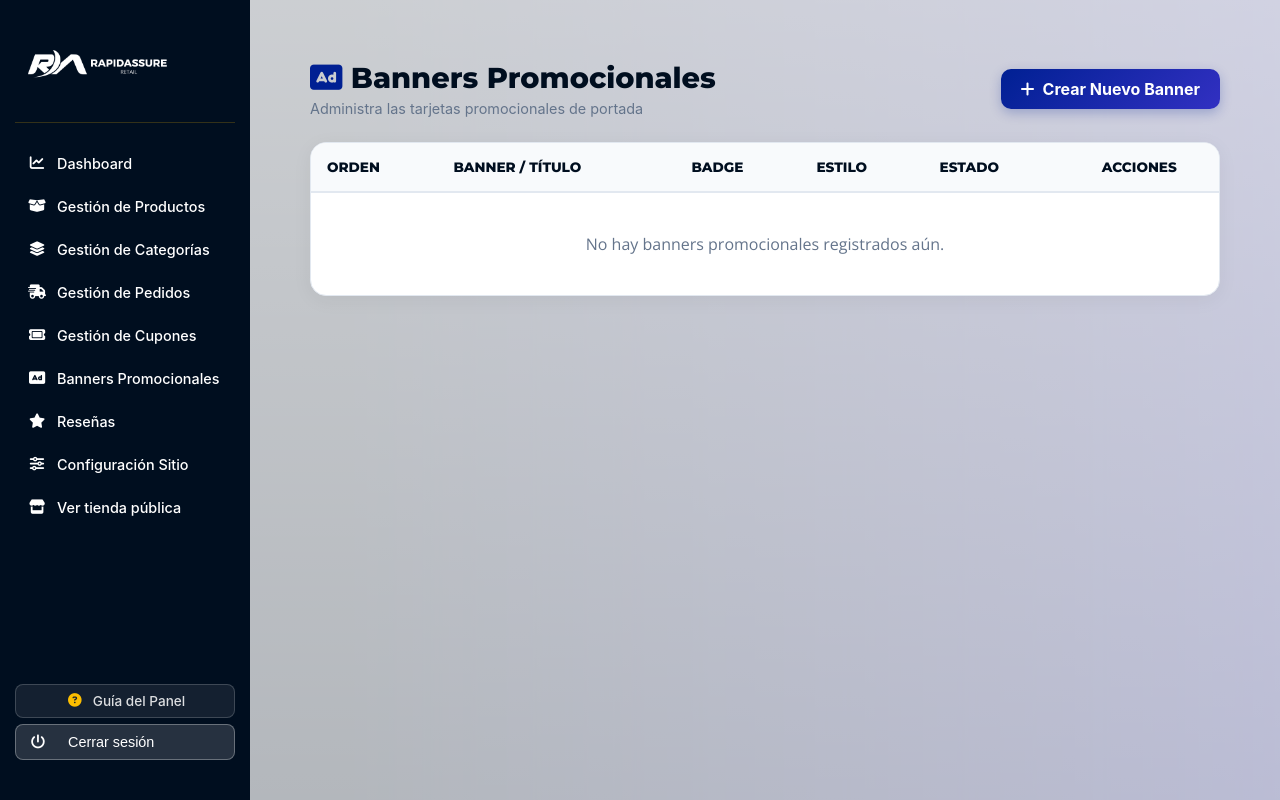
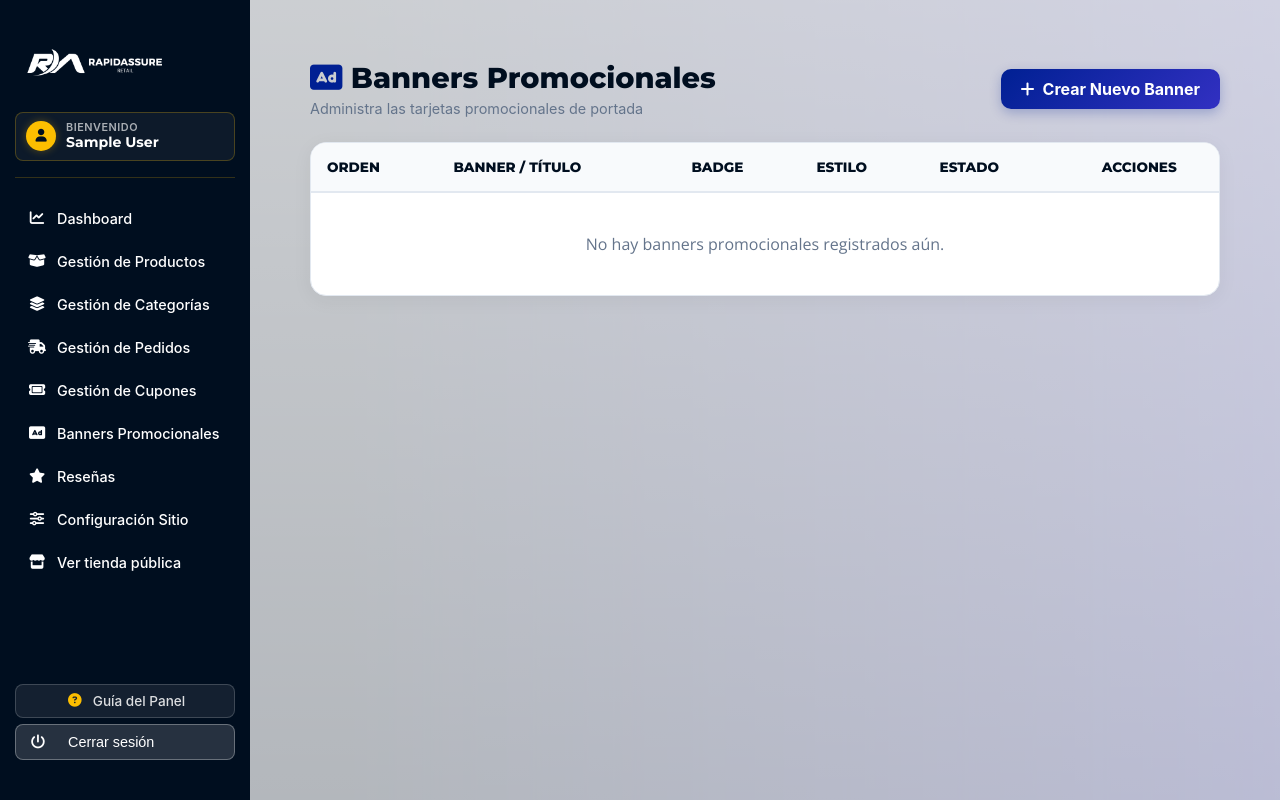
Before and after one commit to felipooon/rapidassure, a Django app: page /panel/banners/ in a window 1280 px wide. Run offline with Django 5.2, Linux system fonts and the light colour scheme; the visitor is signed in with stand-in values (Sample User, id 1); data comes from the database, SQL or seed files in the repository; data that the repository does not hold is empty.

Commit message:
feat: mostrar saludo 'Bienvenido' con nombre del usuario en la barra lateral del panel

```diff
--- a/templates/panel/base_panel.html
+++ b/templates/panel/base_panel.html
@@ -16,9 +16,23 @@
 
 <div class="panel-layout">
 
-  <nav class="panel-nav" style="background: #000E1F;">
-    <div style="padding: 10px 0 20px; border-bottom: 1px solid rgba(252, 190, 0, 0.2); margin-bottom: 15px;">
-        <img src="{% static 'img/Logo_Horizontal_white.png' %}" alt="Rapidassure Panel" style="max-width: 160px; height: auto;">
+  <nav class="panel-nav" style="background: #000E1F; overflow-y: auto;">
+    <div style="padding: 10px 0 16px; border-bottom: 1px solid rgba(252, 190, 0, 0.2); margin-bottom: 15px;">
+        <img src="{% static 'img/Logo_Horizontal_white.png' %}" alt="Rapidassure Panel" style="max-width: 155px; height: auto;">
+
+        {% if user.is_authenticated %}
+        <div style="margin-top: 12px; display: flex; align-items: center; gap: 10px; background: rgba(255, 255, 255, 0.05); padding: 8px 10px; border-radius: 8px; border: 1px solid rgba(252, 190, 0, 0.25);">
+            <div style="width: 30px; height: 30px; border-radius: 50%; background: #FCBE00; display: flex; align-items: center; justify-content: center; color: #000E1F; font-size: 0.8rem; flex-shrink: 0; box-shadow: 0 0 8px rgba(252,190,0,0.3);">
+                <i class="fa-solid fa-user"></i>
+            </div>
+            <div style="overflow: hidden; text-align: left; line-height: 1.25;">
+                <span style="display: block; font-size: 0.68rem; color: rgba(255, 255, 255, 0.65); text-transform: uppercase; letter-spacing: 0.5px; font-weight: 600;">Bienvenido</span>
+                <span style="display: block; font-size: 0.88rem; color: #ffffff; font-weight: 700; white-space: nowrap; overflow: hidden; text-overflow: ellipsis; font-family: 'Montserrat', sans-serif;" title="{{ user.get_full_name|default:user.username }}">
+                    {{ user.get_full_name|default:user.username }}
+                </span>
+            </div>
+        </div>
+        {% endif %}
     </div>
 
     <a href="/panel/"><i class="fa-solid fa-chart-line"></i> Dashboard</a>
```
